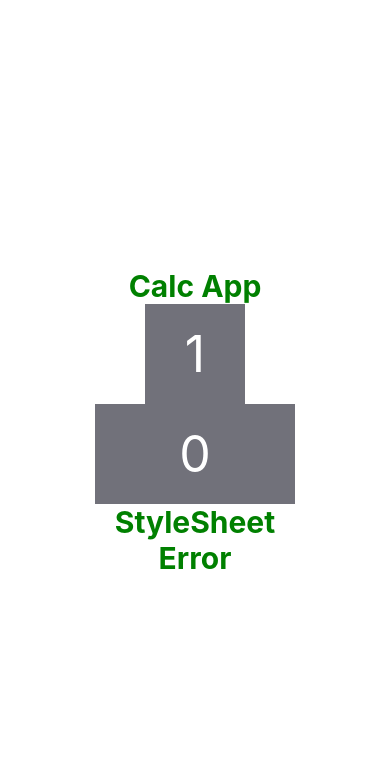
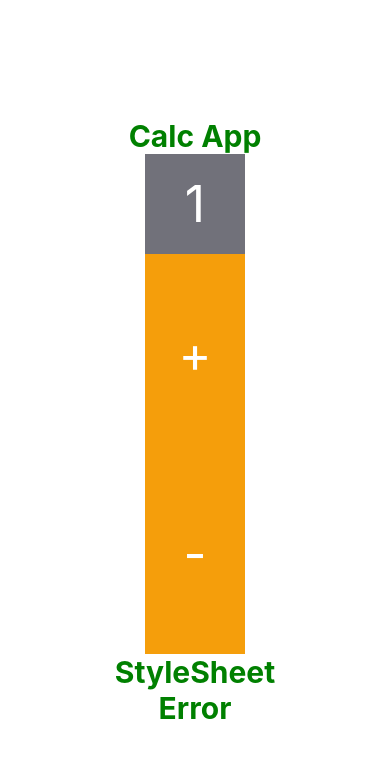
Before and after one commit to kkndw880326/rn-calc-study, a React Native app: screen / in a window 390 px wide. Shown: the top 758 px of the page. Built offline with nearby package versions, Linux system fonts and the light colour scheme.

Commit message:
feat: add button type props

```diff
--- a/src/App.tsx
+++ b/src/App.tsx
@@ -1,6 +1,6 @@
 import { StatusBar } from 'expo-status-bar';
 import { StyleSheet, Text, View } from 'react-native';
-import Button from './components/Button';
+import Button, { ButtonTypes } from './components/Button';
 
 const App = () => {
   const isError = false;
@@ -13,11 +13,19 @@ const App = () => {
         title="1"
         onPress={() => console.log(1)}
         buttonStyle={{ width: 100, height: 100 }}
+        buttonType={ButtonTypes.NUMBER}
       />
       <Button
-        title="0"
-        onPress={() => console.log(0)}
-        buttonStyle={{ width: 200, height: 100 }}
+        title="+"
+        onPress={() => console.log('+')}
+        buttonStyle={{ width: 100, height: 200 }}
+        buttonType={ButtonTypes.OPERATOR}
+      />
+      <Button
+        title="-"
+        onPress={() => console.log('-')}
+        buttonStyle={{ width: 100, height: 200 }}
+        buttonType={ButtonTypes.OPERATOR}
       />
       <Text style={[styles.error, styles.text]}>StyleSheet</Text>
       <Text style={[styles.text, isError && styles.error]}>Error</Text>
--- a/src/components/Button.tsx
+++ b/src/components/Button.tsx
@@ -8,16 +8,37 @@ import {
   ViewStyle,
 } from 'react-native';
 
+enum ButtonTypes {
+  NUMBER = 'NUMBER',
+  OPERATOR = 'OPERATOR',
+}
+
 type CustomButtonProps = {
   buttonStyle: StyleProp<ViewStyle>;
+  buttonType: ButtonTypes;
 } & ButtonProps;
 
-const Button = ({ title, onPress, buttonStyle }: CustomButtonProps) => {
+const Colors = {
+  [ButtonTypes.NUMBER]: ['#71717a', '#3f3f46'],
+  [ButtonTypes.OPERATOR]: ['#f59e0b', '#b45309'],
+};
+
+const Button = ({
+  title,
+  onPress,
+  buttonStyle,
+  buttonType = ButtonTypes.NUMBER,
+}: CustomButtonProps) => {
   return (
     <Pressable
       style={({ pressed }: PressableStateCallbackType) => [
         styles.button,
-        pressed && { backgroundColor: '#3f3f46' },
+        {
+          backgroundColor: Colors[buttonType][0],
+        },
+        pressed && {
+          backgroundColor: Colors[buttonType][1],
+        },
         buttonStyle,
       ]}
       onPressOut={onPress}
@@ -31,7 +52,6 @@ const styles = StyleSheet.create({
   button: {
     justifyContent: 'center',
     alignItems: 'center',
-    backgroundColor: '#71717a',
   },
   title: {
     color: '#ffffff',
@@ -39,4 +59,5 @@ const styles = StyleSheet.create({
   },
 });
 
+export { ButtonTypes };
 export default Button;
```
